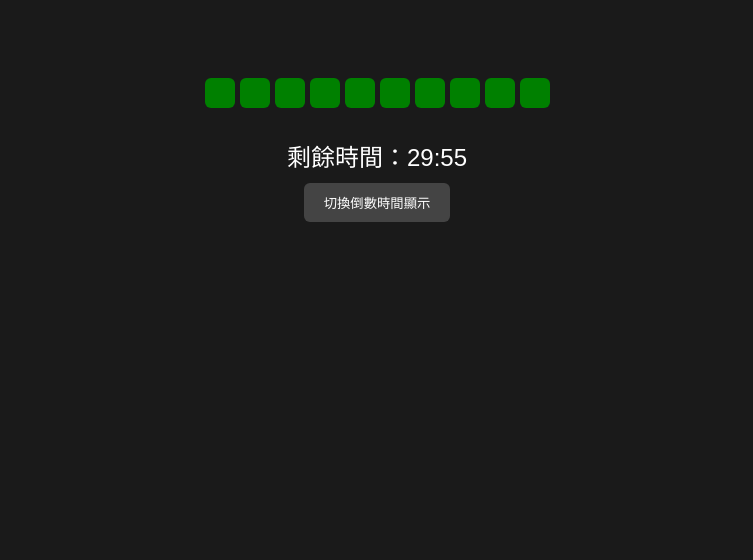
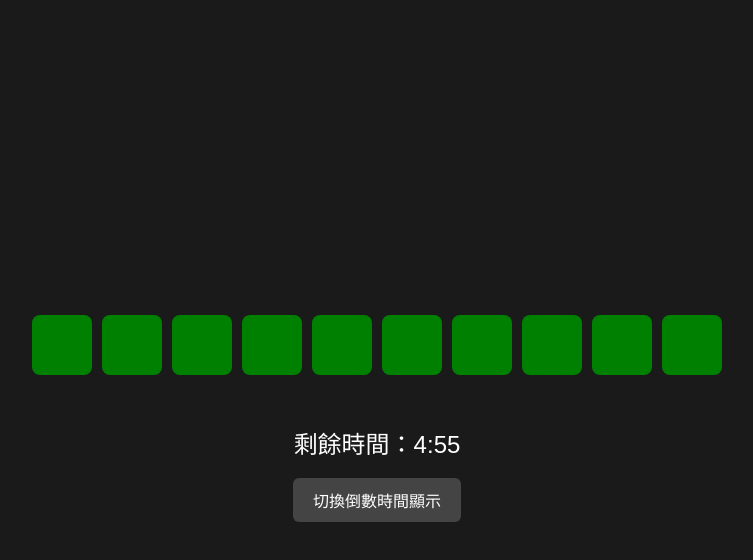
Before and after one commit to jtchung2005/test, a plain HTML site: page index.html in a window 1280 px wide. Shown: the whole page, without its empty margins (263-1016 px from the left). Drawn offline with Linux system fonts and the light colour scheme.

Commit message:
Update index.html

```diff
--- a/index.html
+++ b/index.html
@@ -3,26 +3,35 @@
 <head>
   <meta charset="UTF-8">
   <title>睡眠模式進度條</title>
+  <meta name="viewport" content="width=device-width, initial-scale=1.0">
   <style>
     body {
       font-family: sans-serif;
       background-color: #1a1a1a;
       color: white;
-      text-align: center;
-      padding: 40px;
+      display: flex;
+      flex-direction: column;
+      align-items: center;
+      justify-content: center;
+      padding: 20px;
+      height: 100vh;
+      box-sizing: border-box;
     }
 
     .bar-container {
       display: flex;
       justify-content: center;
-      gap: 5px;
-      margin: 30px auto;
+      flex-wrap: nowrap;
+      gap: 10px;
+      margin: 20px auto;
     }
 
     .bar-segment {
-      width: 30px;
-      height: 30px;
-      border-radius: 6px;
+      width: 6vw;
+      height: 6vw;
+      max-width: 60px;
+      max-height: 60px;
+      border-radius: 8px;
       background-color: green;
       transition: background-color 0.3s, opacity 0.3s;
     }
@@ -40,10 +49,11 @@
     }
 
     .done-message {
-      font-size: 20px;
+      font-size: 1.4rem;
       color: lightcoral;
       display: none;
       margin-top: 20px;
+      text-align: center;
     }
 
     .blink {
@@ -56,8 +66,8 @@
     }
 
     #countdownTotal {
-      font-size: 24px;
-      margin-top: 20px;
+      font-size: 1.5rem;
+      margin: 10px 0;
     }
 
     button {
@@ -65,7 +75,8 @@
       color: white;
       border: none;
       padding: 10px 20px;
-      margin-top: 10px;
+      margin-top: 8px;
+      font-size: 1rem;
       border-radius: 6px;
       cursor: pointer;
     }
@@ -75,7 +86,10 @@
     }
 
     .bottom-controls {
-      margin-top: 30px;
+      display: flex;
+      flex-direction: column;
+      align-items: center;
+      margin-top: 20px;
     }
   </style>
 </head>
@@ -84,14 +98,14 @@
   <div class="bar-container" id="barContainer"></div>
 
   <div class="bottom-controls">
-    <div id="countdownTotal">剩餘時間：30:00</div>
+    <div id="countdownTotal">剩餘時間：5:00</div>
     <button id="toggleCountdown">切換倒數時間顯示</button>
   </div>
 
   <div class="done-message" id="doneMessage">📴 手機使用超時，將立即鎖機 30 分鐘</div>
 
   <script>
-    const totalMinutes = 30;
+    const totalMinutes = 5;
     const totalSeconds = totalMinutes * 60;
     const segments = 10;
     const intervalSeconds = totalSeconds / segments;
@@ -105,7 +119,7 @@
     let remainingTime = totalSeconds;
     let currentSegment = 0;
 
-    // 產生進度條格子
+    // 建立進度格
     for (let i = 0; i < segments; i++) {
       const seg = document.createElement("div");
       seg.classList.add("bar-segment");
@@ -157,7 +171,7 @@
       }
     }, 1000);
 
-    updateCountdownDisplay(); // 初始時間顯示
+    updateCountdownDisplay();
   </script>
 
 </body>
```
